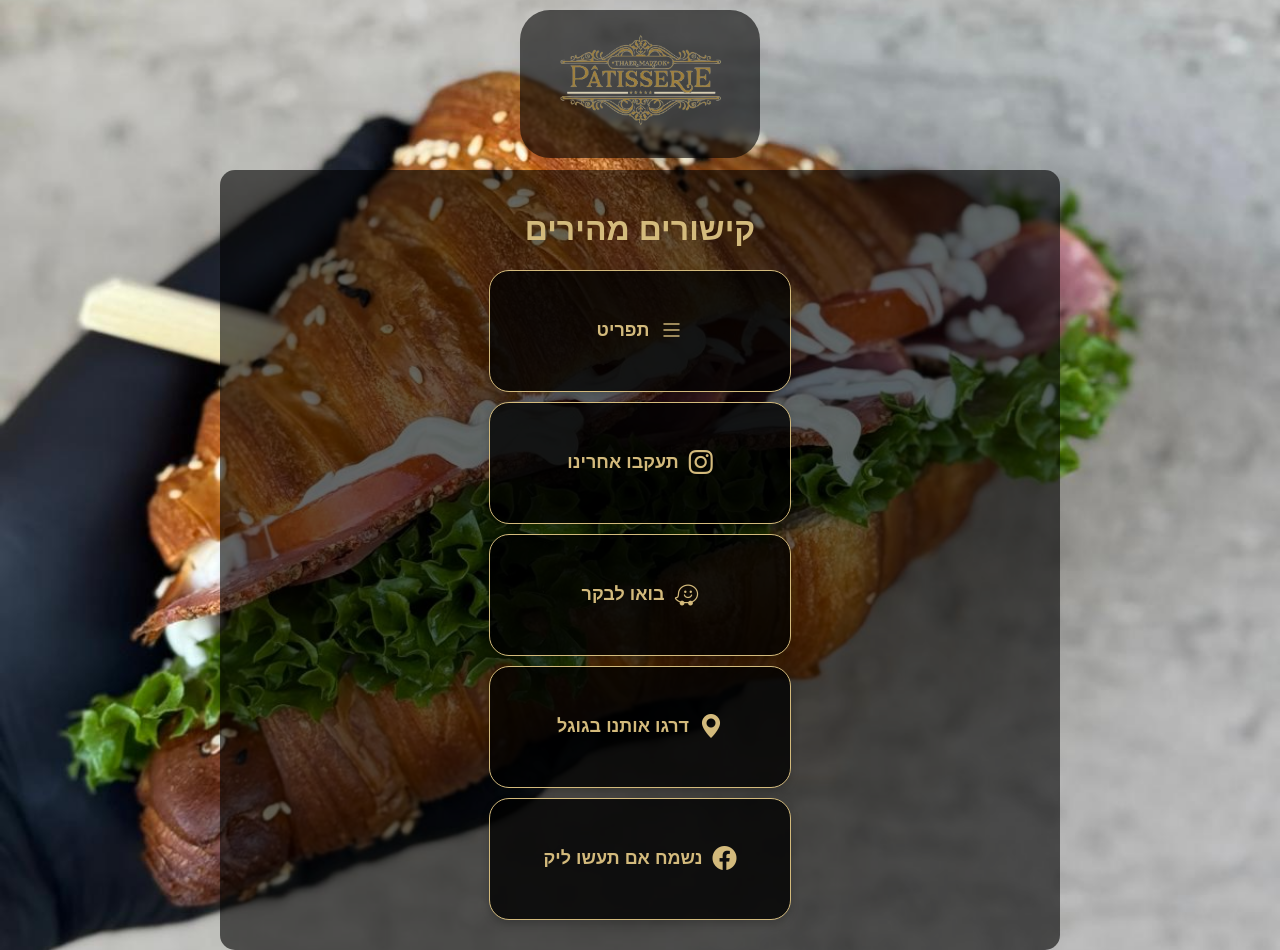
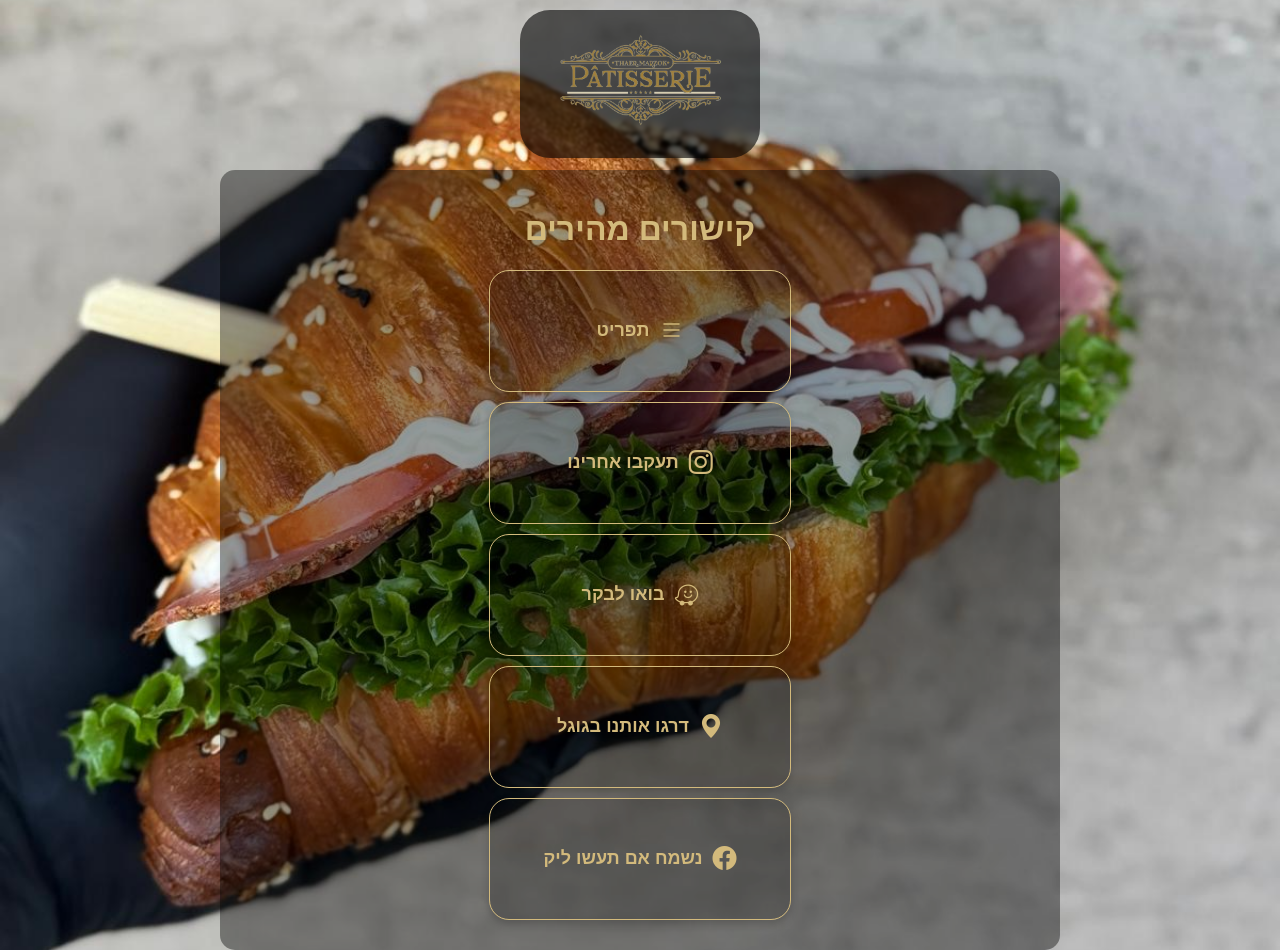
Before and after one commit to ThaerPatisserie/SocialMedia, a plain HTML site: page index.html in a window 1280 px wide. Drawn offline with nearby package versions, Linux system fonts and the light colour scheme.

Commit message:
Update styles.css

```diff
--- a/styles.css
+++ b/styles.css
@@ -27,7 +27,7 @@ body {
     width: 90%;
     max-width: 800px;
     padding: 20px;
-    background-color: rgba(0, 0, 0, 0.6);
+    background-color: rgba(0, 0, 0, 0.4);
     border-radius: 15px;
     margin-top: 20px; /* מרווח קטן יותר כי יש לנו padding-top ב-body */
 }
@@ -38,7 +38,7 @@ body {
     max-width: 300px;
     height: 15vh;
     min-height: 60px;
-    background-color: rgba(0, 0, 0, 0.8); /* תוקן - היה כתוב black במקום rgba */
+    background-color: rgba(0, 0, 0, 0.2); /* תוקן - היה כתוב black במקום rgba */
     margin: 10px auto;
     border-radius: 20px;
     box-shadow: 0 4px 8px rgba(0, 0, 0, 0.2);
```
